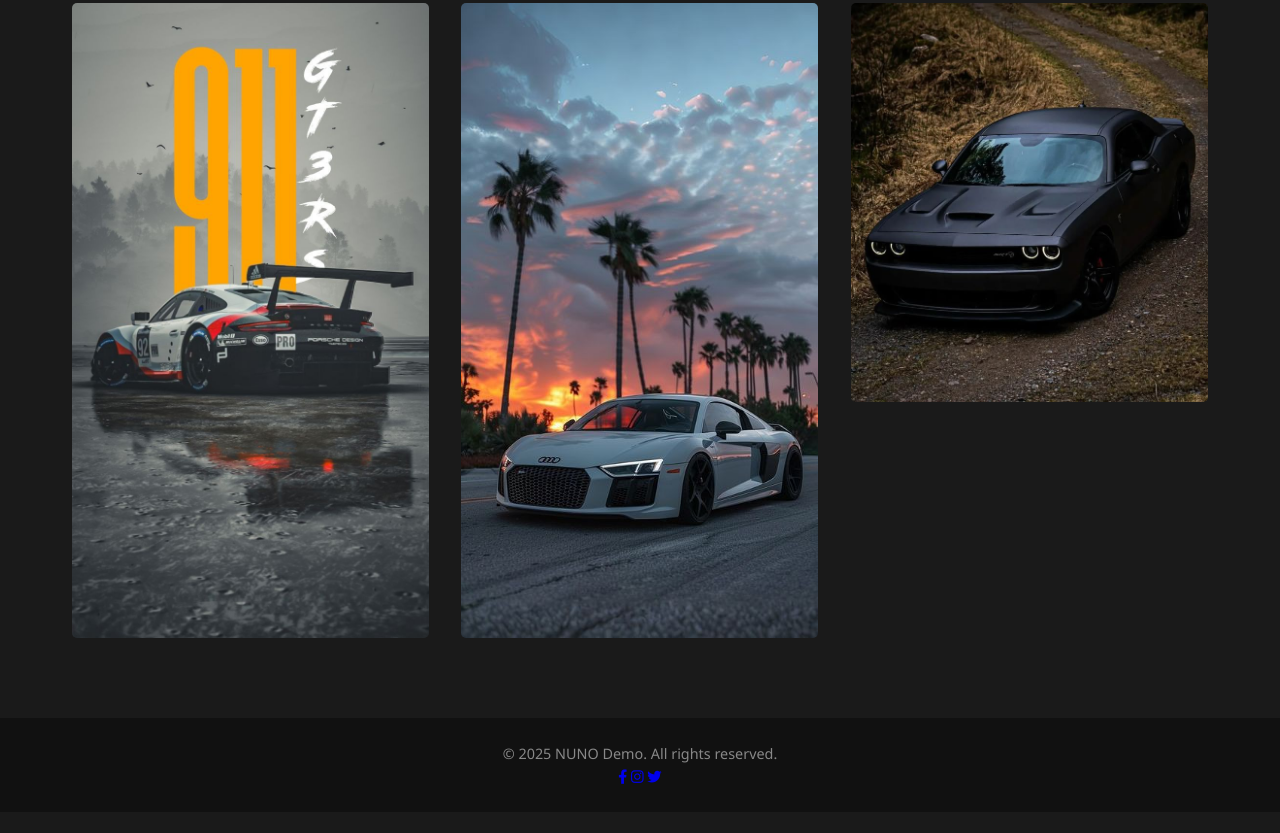
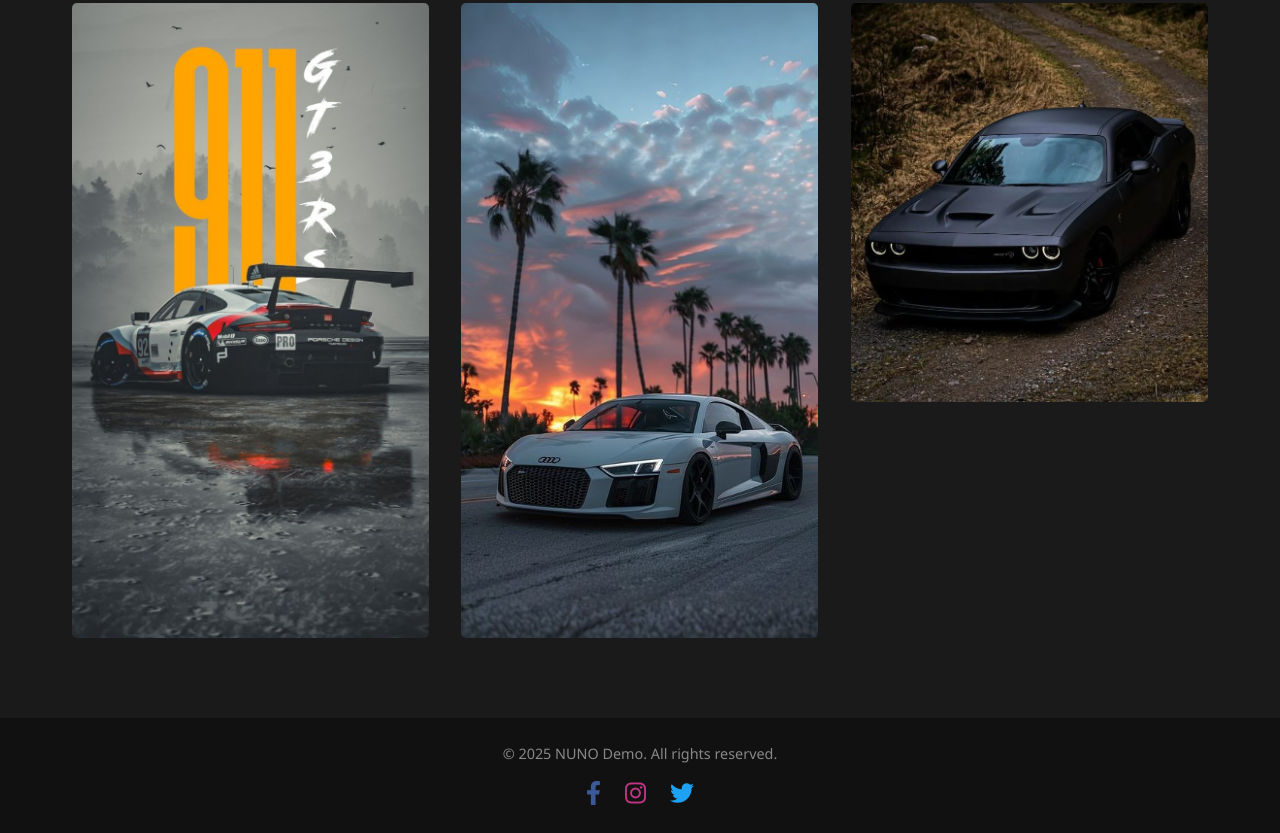
Before and after one commit to MadLad-prime/Photography_demosite2, a plain HTML site: page index.html in a window 1280 px wide. Shown: the part 918-1751 px from the top of the page. Before the commit the page ends 1730 px from the top, so only its background shows below. Drawn offline with nearby package versions, Linux system fonts and the light colour scheme.

Commit message:
Update style.css

```diff
--- a/style.css
+++ b/style.css
@@ -348,7 +348,48 @@ footer {
     font-size: 0.9rem;
 }
 
+/* New styles for footer socials */
+.socials {
+    display: flex;
+    justify-content: center;
+    gap: 1.5rem;
+    margin-top: 1rem;
+}
+
+.socials a {
+    text-decoration: none;
+    font-size: 1.1rem;
+    font-weight: bold;
+    transition: color 0.3s ease;
+}
+
+.social-link.facebook { color: #3b5998; }    /* Facebook Blue */
+.social-link.instagram { color: #C13584; }   /* Instagram Pink */
+.social-link.twitter { color: #1DA1F2; }     /* Twitter Blue */
+
+.socials a:hover {
+    text-decoration: underline;
+}
+
 /* --- Responsiveness --- */
 /* ... Keep your existing media queries ... */
 @media (max-width: 768px) { /* ... */ }
 @media (max-width: 480px) { /* ... */ }
+
+/* Responsive Gallery Grid adjustments */
+@media (min-width: 480px) and (max-width: 768px) {
+    .gallery-grid {
+        grid-template-columns: repeat(3, 1fr); /* 3 columns on medium mobile screens */
+    }
+}
+
+@media (max-width: 479px) {
+    .gallery-grid {
+        grid-template-columns: repeat(2, 1fr); /* 2 columns on smaller mobile screens */
+    }
+}
+
+/* Footer Social Icons Size */
+.socials a i {
+    font-size: 1.5rem;
+}
```
